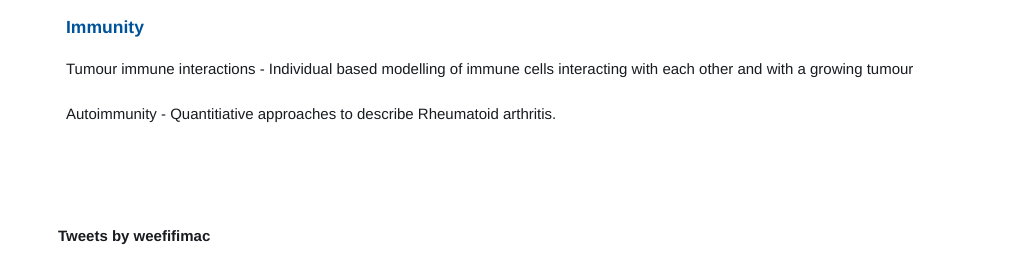
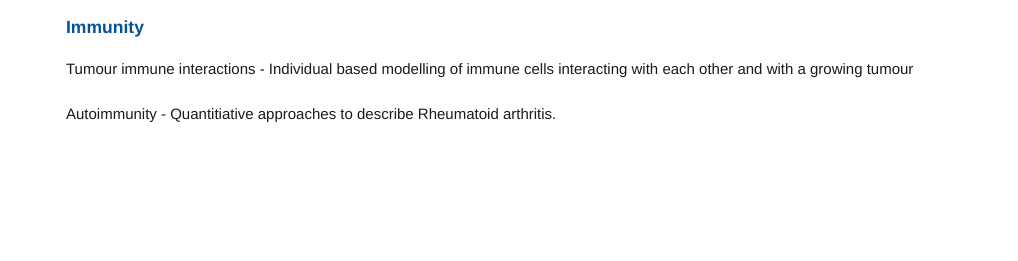
Before and after one commit to Fiona-Macfarlane/Fiona-Macfarlane.github.io, a plain HTML site: page index.html in a window 1280 px wide. Shown: the part 539-800 px from the top of the page, 262-1280 px from the left. Drawn offline with Linux system fonts and the light colour scheme.

Commit message:
Update index.html

```diff
--- a/index.html
+++ b/index.html
@@ -85,9 +85,7 @@ Click on the logos (side-bar) to find out more about the group or the university
 	   </div>
 
 	       </body>
-	   <div class="twitter">
-	   <a class="twitter-timeline" href="https://twitter.com/weefifimac?ref_src=twsrc%5Etfw">Tweets by weefifimac</a> <script async src="https://platform.twitter.com/widgets.js" charset="utf-8"></script>
-	   </div>
+
 
 
 
```
